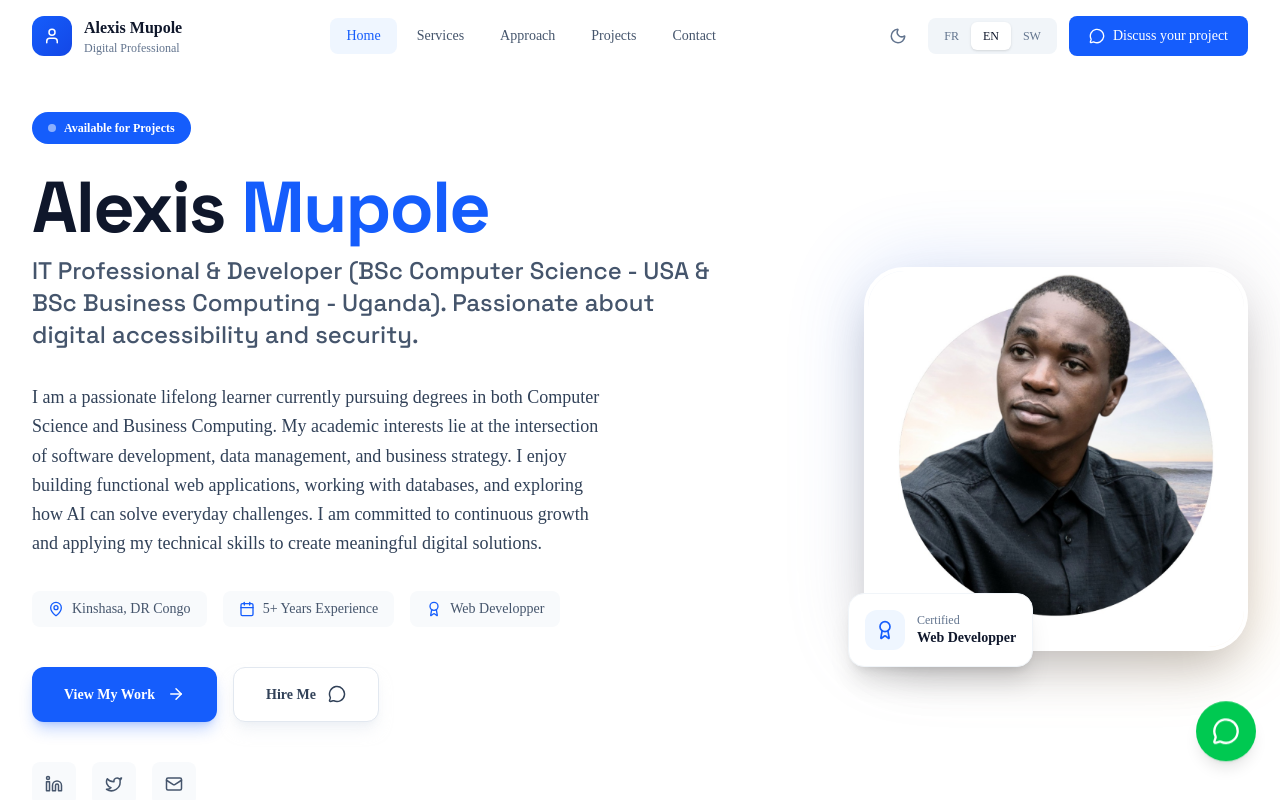
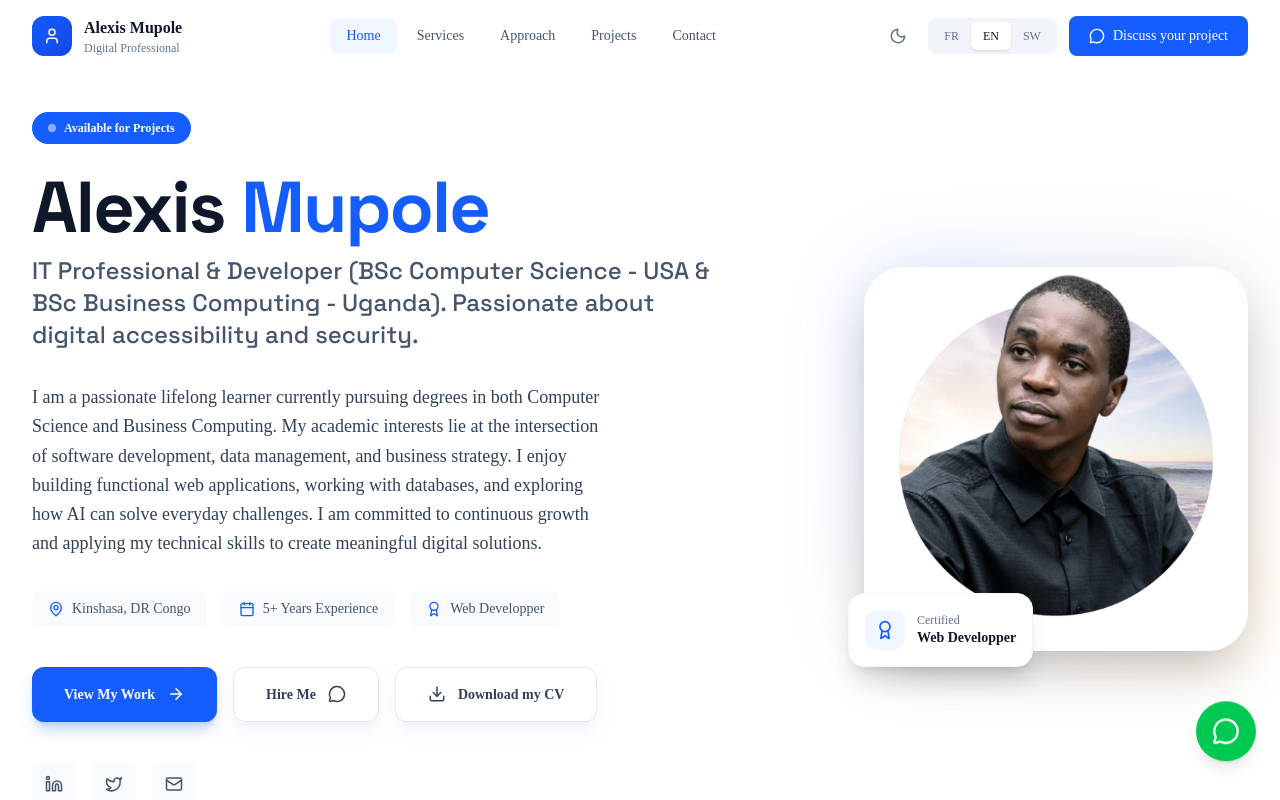
Before and after one commit to Alexis-Mupole/Alexis-Mupole.github.io, a React (Vite) app: page / in a window 1280 px wide. Shown: the top 800 px of the page. Built offline with nearby package versions, Linux system fonts and the light colour scheme.

Commit message:
Add download CV button to Hero section

```diff
--- a/components/Hero.tsx
+++ b/components/Hero.tsx
@@ -1,7 +1,7 @@
 import React from 'react';
 import { Page } from '../App';
 import { useTranslation } from '../src/context/LanguageContext';
-import { MessageCircle, Mail, Linkedin, Twitter, ArrowRight, MapPin, Calendar, Award, Check } from 'lucide-react';
+import { MessageCircle, Mail, Linkedin, Twitter, ArrowRight, MapPin, Calendar, Award, Check, Download } from 'lucide-react';
 import { motion } from 'framer-motion';
 import profileImage from '../images/alex.jpeg';
 
@@ -99,6 +99,14 @@ const Hero: React.FC<HeroProps> = ({ onNavigate }) => {
                 {t.hero.hireMe}
                 <MessageCircle size={18} />
               </button>
+              <a
+                href="./cv.pdf"
+                download
+                className="inline-flex items-center gap-3 px-8 py-4 bg-white dark:bg-slate-800 text-slate-700 dark:text-slate-200 font-semibold rounded-xl hover:bg-slate-50 dark:hover:bg-slate-700 transition-all shadow-lg shadow-slate-200/50 dark:shadow-slate-900/50 border border-slate-200 dark:border-slate-700 hover:-translate-y-0.5"
+              >
+                <Download size={18} />
+                {t.hero.downloadCv}
+              </a>
             </motion.div>
 
             <motion.div variants={itemVariants} className="flex items-center gap-4 pt-2">
--- a/translations.ts
+++ b/translations.ts
@@ -23,7 +23,8 @@ export const translations = {
       available: 'Disponible pour Projets',
       viewWork: 'Voir Mes Réalisations',
       hireMe: 'Engagez-moi',
-      scheduleCall: 'Planifier un Appel'
+      scheduleCall: 'Planifier un Appel',
+      downloadCv: 'Télécharger mon CV'
     },
     home: {
       vision: 'Ma Philosophie',
@@ -253,7 +254,8 @@ export const translations = {
       available: 'Available for Projects',
       viewWork: 'View My Work',
       hireMe: 'Hire Me',
-      scheduleCall: 'Schedule a Call'
+      scheduleCall: 'Schedule a Call',
+      downloadCv: 'Download my CV'
     },
     home: {
       vision: 'My Philosophy',
@@ -483,7 +485,8 @@ export const translations = {
       available: 'Inapatikana kwa Miradi',
       viewWork: 'Angalia Kazi Zangu',
       hireMe: 'Niajiri',
-      scheduleCall: 'Panga Muujiza'
+      scheduleCall: 'Panga Muujiza',
+      downloadCv: 'Pakua CV yangu'
     },
     home: {
       vision: 'Falsafa Yangu',
```
Also changed, not shown: 8 other files (tests, documents, lock files or other folders).
